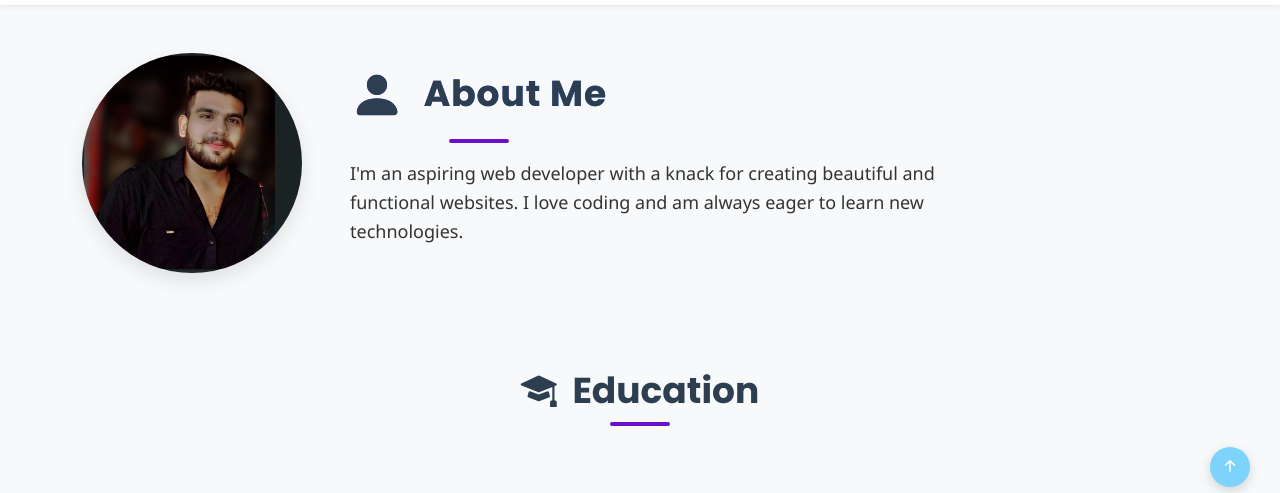
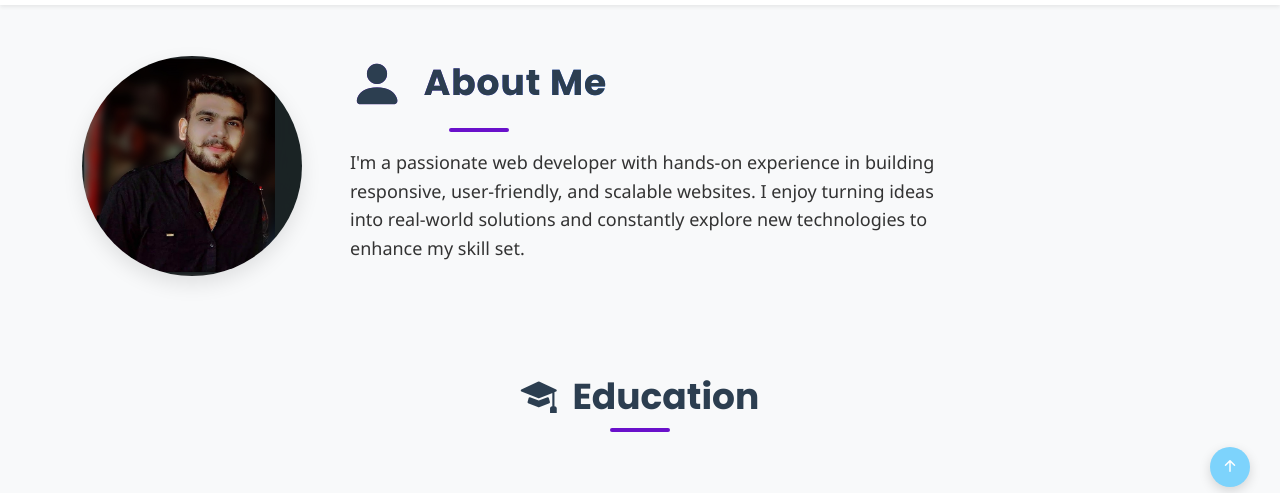
Before and after one commit to tanishkumar-26/My-Portfolio, a plain HTML site: page index.html in a window 1280 px wide. Shown: the part 283-776 px from the top of the page. Drawn offline with nearby package versions, Linux system fonts and the light colour scheme.

Commit message:
Update index.html

```diff
--- a/index.html
+++ b/index.html
@@ -70,8 +70,8 @@
         <i class="bi bi-person-fill about-icon"></i> About Me
       </h2>
       <p>
-        I'm an aspiring web developer with a knack for creating beautiful and functional websites.
-        I love coding and am always eager to learn new technologies.
+        I'm a passionate web developer with hands-on experience in building responsive, user-friendly, and scalable websites.
+        I enjoy turning ideas into real-world solutions and constantly explore new technologies to enhance my skill set.
       </p>
     </div>
   </div>
```
